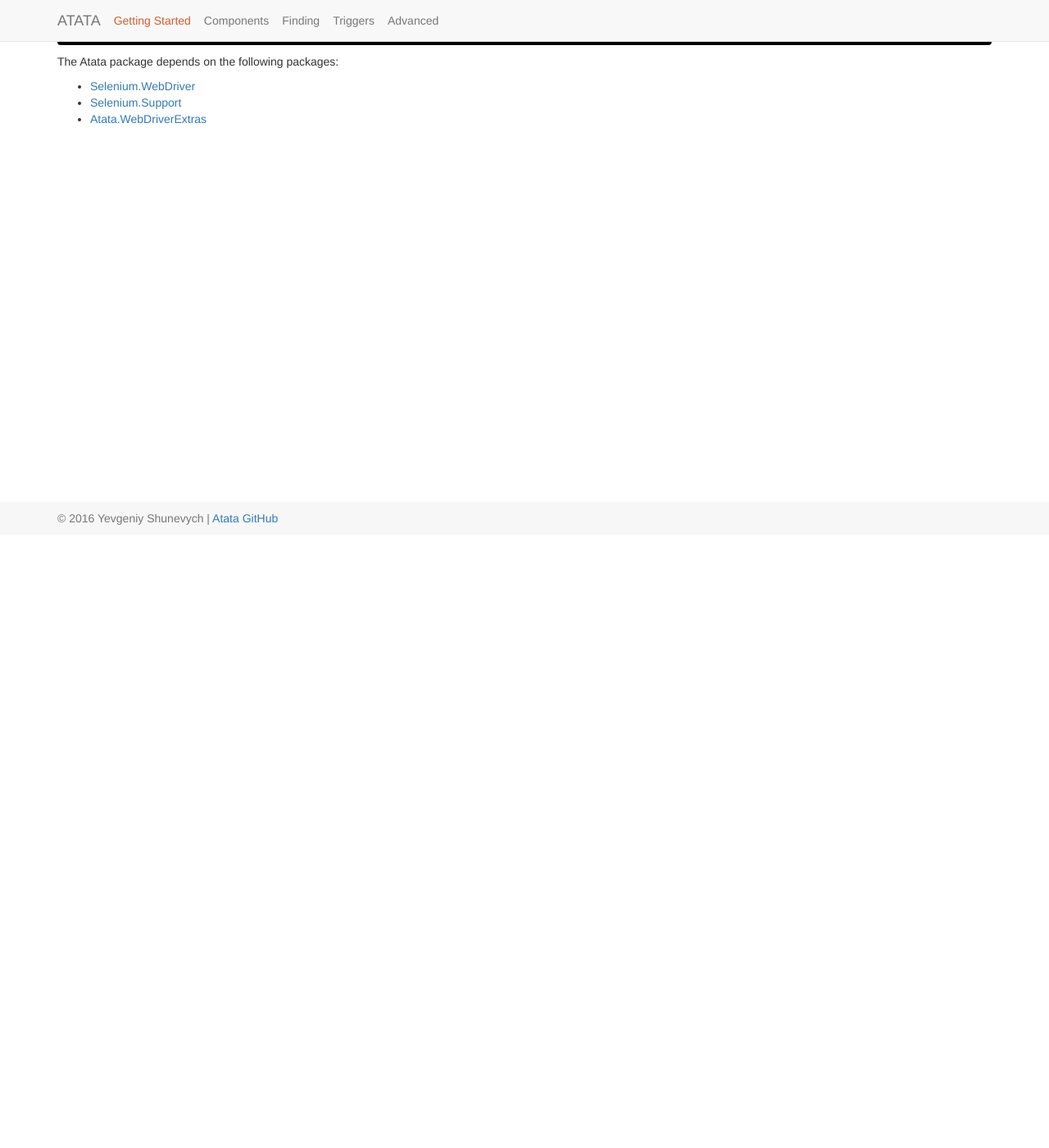
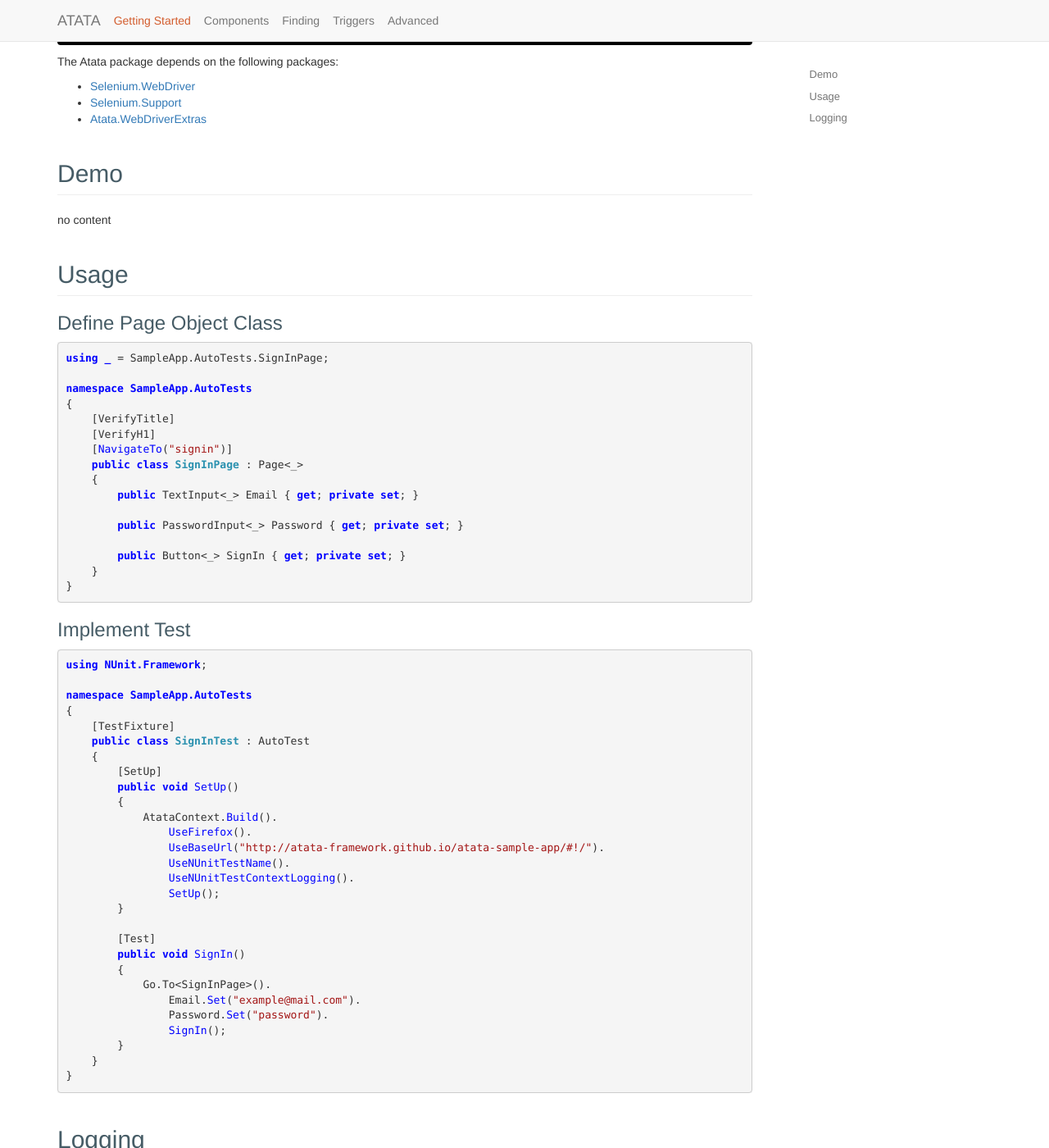
Before and after one commit to atata-framework/atata.io, a Jekyll site: the page built from getting-started.html, in a window 1280 px wide and 1400 px high, scrolled down 202 px. Shown: the whole window at 82% size. Built offline with Jekyll 4.4.1, drawn with Linux system fonts in a browser that asks for light colours; before the commit the page ends 900 px from its top, so only the background shows below that.

Commit message:
Update getting-started page

````diff
--- a/_config.yml
+++ b/_config.yml
@@ -32,6 +32,11 @@
   - CheckBox
   - TextArea
 
+getting_started:
+  - Demo
+  - Usage
+  - Logging
+
 exclude:
   - LICENSE
   - README.md
--- /dev/null
+++ b/_includes/getting-started/demo.md
@@ -0,0 +1 @@
+no content
--- /dev/null
+++ b/_includes/getting-started/logging.md
@@ -0,0 +1 @@
+no content
--- a/_includes/usage.md
+++ b/_includes/getting-started/usage.md
@@ -1,5 +1,3 @@
-<h2 class="page-header">Usage</h2>
-
 ### Define Page Object Class
 
 ```cs
--- a/getting-started.html
+++ b/getting-started.html
@@ -2,6 +2,8 @@
 layout: default
 title: Getting Started
 ---
+<div class="row">
+    <div class="col-md-9" role="main">
         <h1 class="page-header">{{ page.title }}</h1>
         <p class="lead">
             To get started just install the <a href="{{ site.links.atata_nuget }}">Atata NuGet package</a>.
@@ -23,3 +25,24 @@
                 </li>
             </ul>
         </p>
+        {% for item in site.getting_started %}
+        {% assign item_downcase = item  | downcase %}
+        <a id="{{ item_downcase }}" class="header-anchor"></a>
+        <h2 class="page-header">{{ item }}</h2>
+        {% assign item_path = "getting-started/" | append: item_downcase  | append: ".md" %}
+        {% capture item-include %}{% include {{ item_path }} %}{% endcapture %}
+        {{ item-include | markdownify }}
+        {% endfor %}
+    </div>
+    <div class="col-md-3" role="complementary">
+        <nav class="at-docs-sidebar hidden-print hidden-sm hidden-xs affix">
+            <ul class="nav at-docs-sidenav">
+                {% for item in site.getting_started %}
+                <li>
+                    <a href="#{{ item | downcase }}">{{ item }}</a>
+                </li>
+                {% endfor %}
+            </ul>
+        </nav>
+    </div>
+</div>
--- a/index.html
+++ b/index.html
@@ -53,5 +53,6 @@
         <p>Atata.Bootstrap and Atata.KendoUI packages already have a lot of ready to use components.</p>
     </div>
 </div>
-{% capture usage-include %}{% include usage.md %}{% endcapture %}
+<h2 class="page-header">Usage</h2>
+{% capture usage-include %}{% include getting-started/usage.md %}{% endcapture %}
 {{ usage-include | markdownify }}
````
Lines whose indentation alone changed are shown as unchanged.
